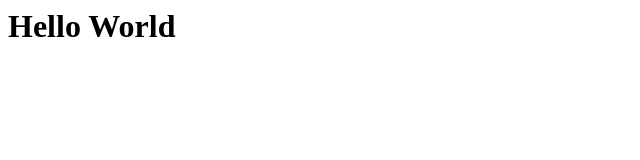
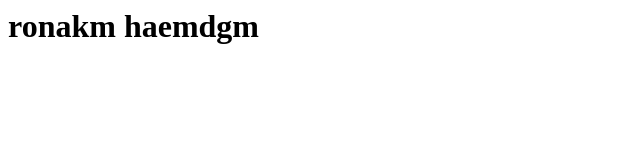
Before and after one commit to ronakmaheshwari/-ronak.github.io, a plain HTML site: page index.html in a window 1280 px wide. Shown: the whole page, without its empty margins (0-640 px from the left). Drawn offline with Linux system fonts and the light colour scheme.

Commit message:
Update index.html

```diff
--- a/index.html
+++ b/index.html
@@ -2,6 +2,6 @@
  <head>
  </head>
  <body>
-   <h1>Hello World<h1>
+   <h1>ronakm haemdgm<h1>
  </body>
 </html>
```
